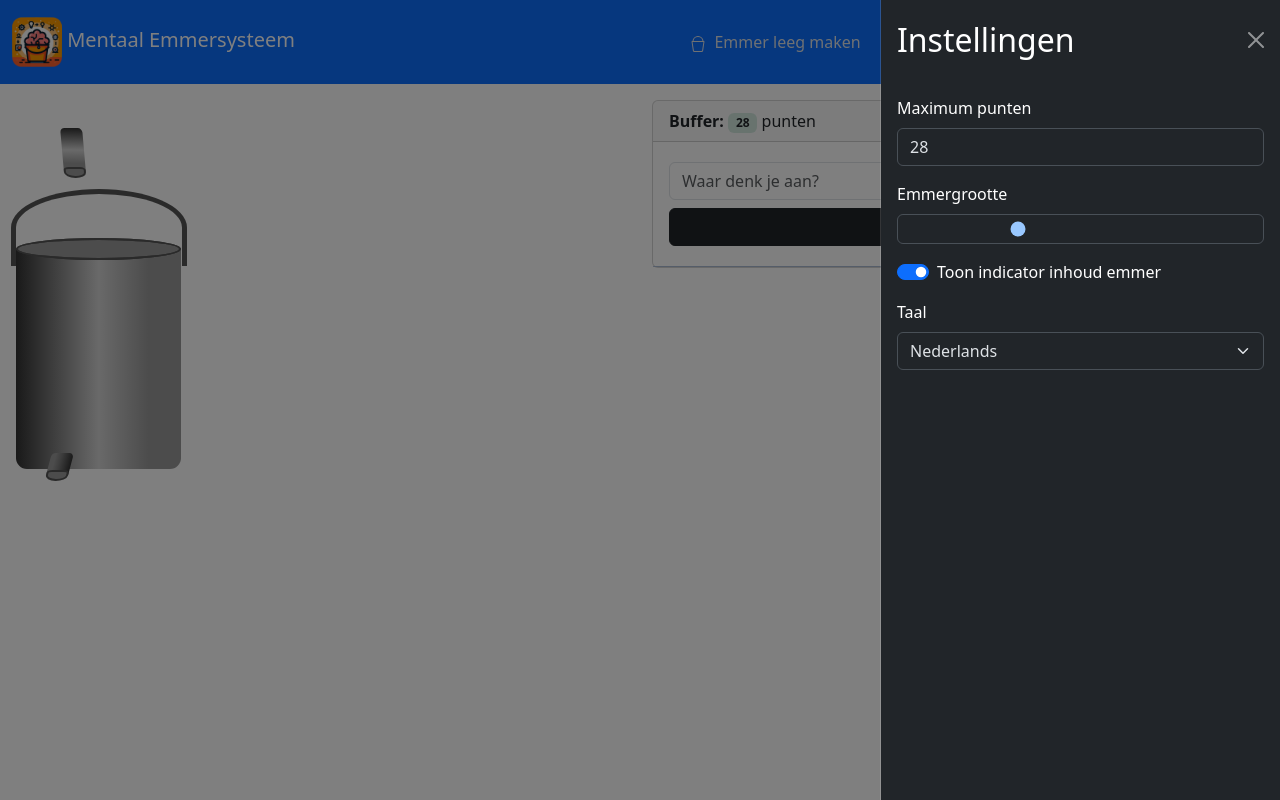
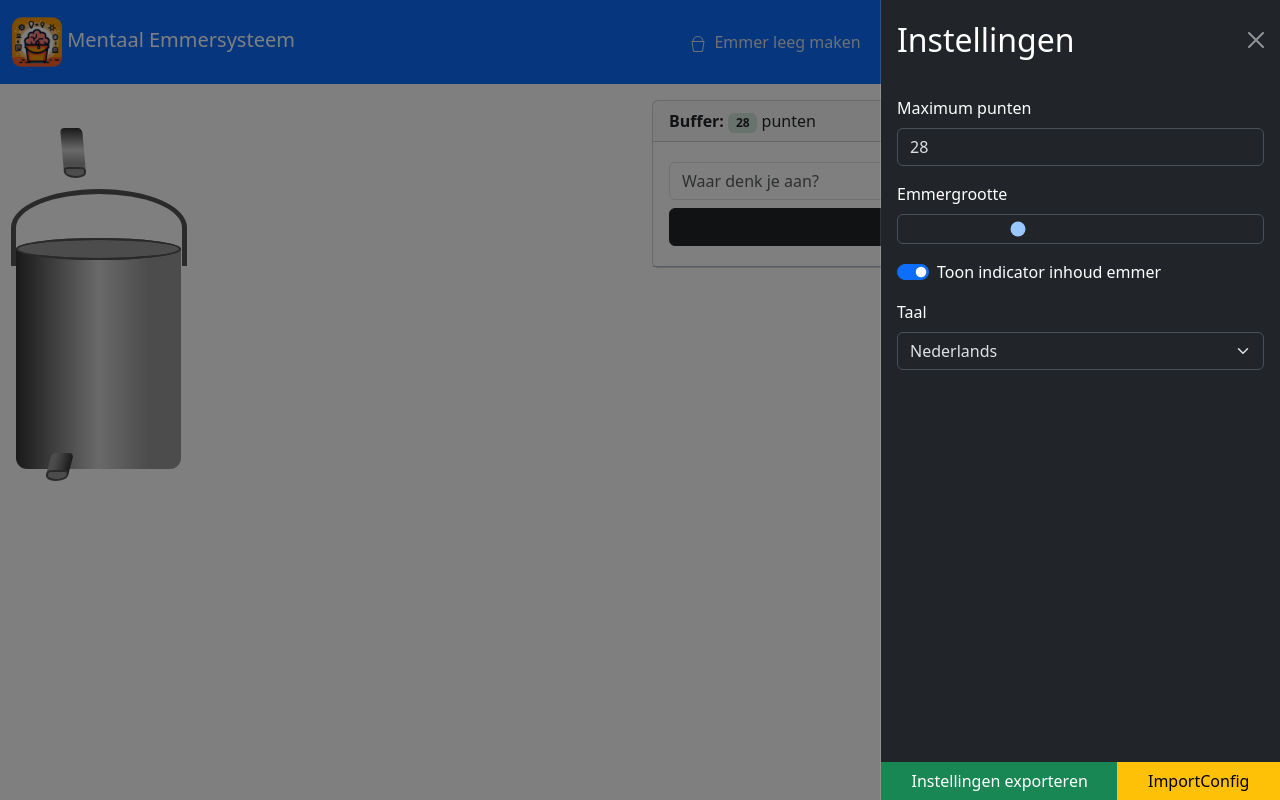
Before and after one commit to pageon/mbs, a Vue app: page / in a window 1280 px wide. Both pictures are taken after a click on the button "Instellingen". Built offline with nearby package versions, Linux system fonts and the light colour scheme.

Commit message:
Add option to import and export config

```diff
--- a/src/App.vue
+++ b/src/App.vue
@@ -84,6 +84,12 @@
           <select class="form-select" v-model="locale">
             <option v-for="locale in $i18n.availableLocales" :key="`locale-${locale}`" :value="locale">{{ $t(locale) }}</option>
           </select>
+        </div>
+      </div>
+      <div class="offcanvas-footer">
+        <div class="btn-group w-100" role="group" aria-label="History control buttons">
+          <button class="btn btn-success rounded-0" @click="exportConfig">{{ $t('ExportConfig') }}</button>
+          <button class="btn btn-warning rounded-0" @click="importConfig">{{ $t('ImportConfig') }}</button>
         </div>
       </div>
     </div>
@@ -320,6 +326,18 @@
          this.maxPoints = DEFAULT_MAX_POINTS;
        }
      },
+
+     exportConfig() {
+       navigator.clipboard.writeText(Storage.export());
+       alert(Locale.get('ConfigCopied'));
+     },
+
+     importConfig() {
+       if (confirm(Locale.get('ImportConfigConfirm'))) {
+         Storage.import(prompt(Locale.get('ImportConfigPrompt')));
+         window.location.reload();
+       }
+     },
    },
  };
  </script>
--- a/src/locale.js
+++ b/src/locale.js
@@ -31,6 +31,10 @@ const I18N = createI18n({
       BucketSize: 'Bucket size',
       ShowIndicator: 'Show bucket content indicator',
       Language: 'Language',
+      ExportConfig: 'Export settings',
+      ConfigCopied: 'Settings copied to clipboard',
+      ImportConfigConfirm: 'Are you sure you want to overwrite the current settings?',
+      ImportConfigPrompt: 'Paste settings here',
     },
     nl: {
       Settings: 'Instellingen',
@@ -57,6 +61,10 @@ const I18N = createI18n({
       BucketSize: 'Emmergrootte',
       ShowIndicator: 'Toon indicator inhoud emmer',
       Language: 'Taal',
+      ExportConfig: 'Instellingen exporteren',
+      ConfigCopied: 'Instellingen gekopieerd naar klembord',
+      ImportConfigConfirm: 'Ben je zeker dat je de huidige instellingen wilt overschrijven?',
+      ImportConfigPrompt: 'Plak hier de instellingen',
     }
   }
 })
--- a/src/storage.js
+++ b/src/storage.js
@@ -10,4 +10,22 @@ export default class Storage {
   static remove(key) {
     localStorage.removeItem(key)
   }
+
+  static export() {
+    let data = {}
+    for (let i = 0; i < localStorage.length; i++) {
+      let key = localStorage.key(i)
+      data[key] = localStorage.getItem(key)
+    }
+
+    return btoa(JSON.stringify(data))
+  }
+
+  static import(data) {
+    data = JSON.parse(atob(data));
+
+    for (let key in data) {
+      this.set(key, data[key]);
+    }
+  }
 }
```
